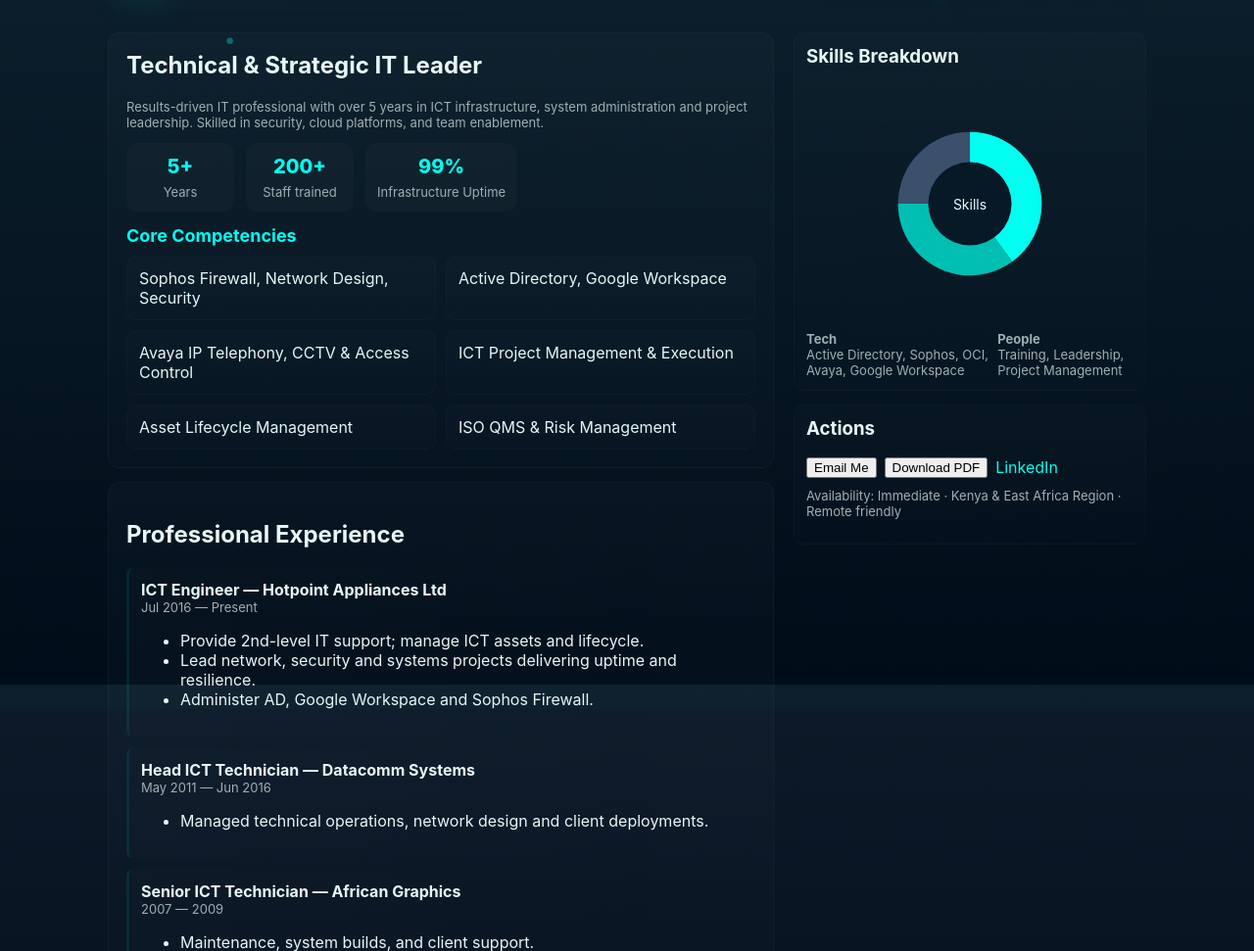
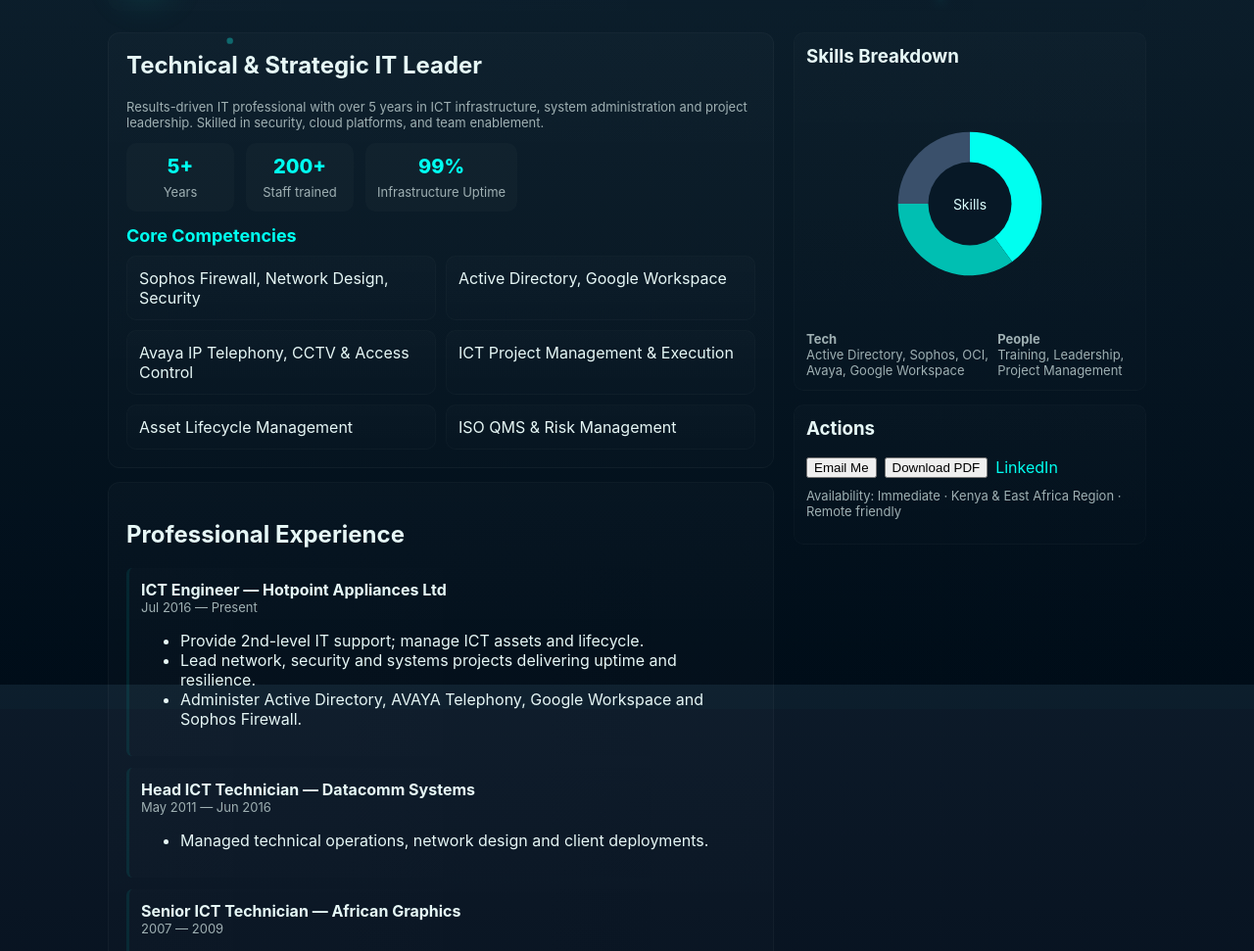
Before and after one commit to phillmash/me, a plain HTML site: page index.html in a window 1280 px wide. Shown: the part 129-1100 px from the top of the page at 98% size. Drawn offline with Linux system fonts and the light colour scheme.

Commit message:
Update index.html

```diff
--- a/index.html
+++ b/index.html
@@ -181,7 +181,7 @@ header.top{display:flex;align-items:center;justify-content:space-between;padding
             <ul>
               <li>Provide 2nd-level IT support; manage ICT assets and lifecycle.</li>
               <li>Lead network, security and systems projects delivering uptime and resilience.</li>
-              <li>Administer AD, Google Workspace and Sophos Firewall.</li>
+              <li>Administer Active Directory, AVAYA Telephony, Google Workspace and Sophos Firewall.</li>
             </ul>
           </div>
           <div class="tl-item">
```
